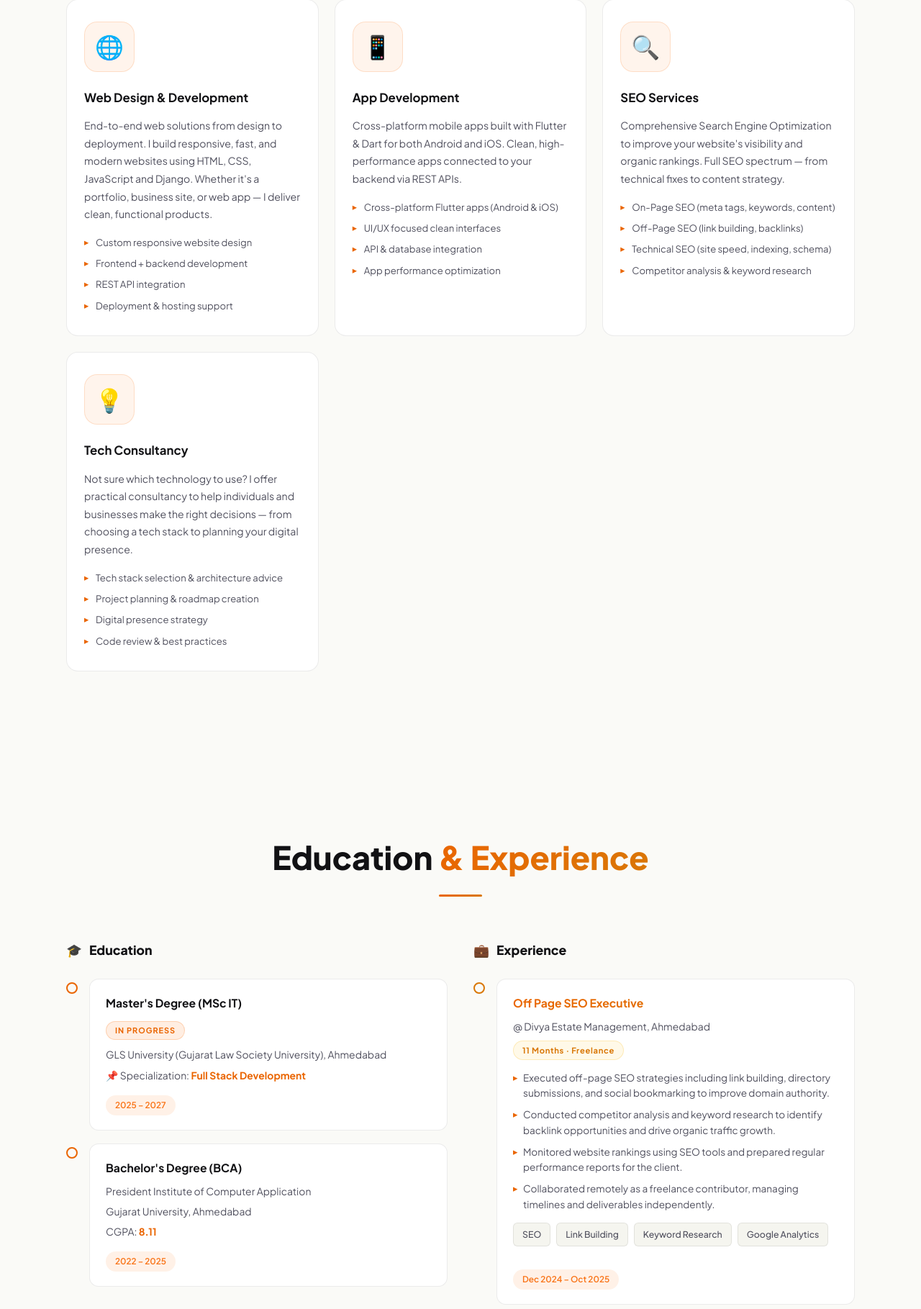
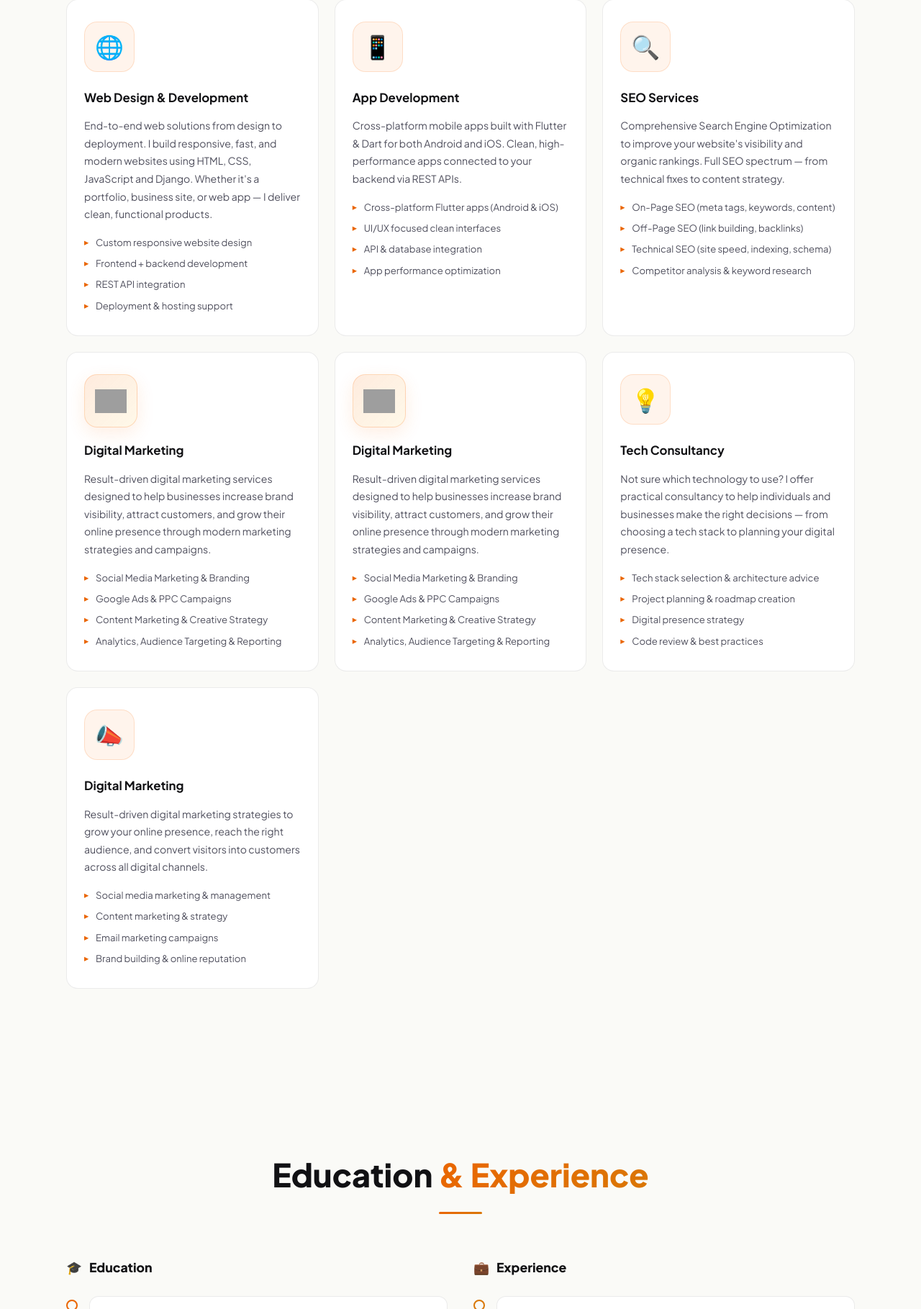
Before and after one commit to Rahilkoshti29/rahil-portfolio, a Django app: page / in a window 1280 px wide. Shown: the part 4681-6500 px from the top of the page at 72% size. Run offline with Django 5.2, Linux system fonts and the light colour scheme; grey boxes are pictures that could not be loaded.

Commit message:
DM service added

```diff
--- a/backend/portfolio_project/portfolio/templates/portfolio/index.html
+++ b/backend/portfolio_project/portfolio/templates/portfolio/index.html
@@ -348,6 +348,35 @@
       </div>
 
       <div class="srv-card reveal">
+        <div class="srv-icon dm-icon">
+          <img src="https://cdn-icons-png.flaticon.com/512/1055/1055687.png" alt="Digital Marketing">
+        </div>
+        <h3>Digital Marketing</h3>
+        <p>Result-driven digital marketing services designed to help businesses increase brand visibility, attract customers, and grow their online presence through modern marketing strategies and campaigns.</p>
+        <ul class="srv-list">
+          <li>Social Media Marketing &amp; Branding</li>
+          <li>Google Ads &amp; PPC Campaigns</li>
+          <li>Content Marketing &amp; Creative Strategy</li>
+          <li>Analytics, Audience Targeting &amp; Reporting</li>
+        </ul>
+      </div>
+
+
+      <div class="srv-card reveal">
+        <div class="srv-icon dm-icon">
+          <img src="https://cdn-icons-png.flaticon.com/512/1055/1055687.png" alt="Digital Marketing"/>
+        </div>
+        <h3>Digital Marketing</h3>
+        <p>Result-driven digital marketing services designed to help businesses increase brand visibility, attract customers, and grow their online presence through modern marketing strategies and campaigns.</p>
+        <ul class="srv-list">
+          <li>Social Media Marketing &amp; Branding</li>
+          <li>Google Ads &amp; PPC Campaigns</li>
+          <li>Content Marketing &amp; Creative Strategy</li>
+          <li>Analytics, Audience Targeting &amp; Reporting</li>
+        </ul>
+      </div>
+
+      <div class="srv-card reveal">
         <div class="srv-icon">💡</div>
         <h3>Tech Consultancy</h3>
         <p>Not sure which technology to use? I offer practical consultancy to help individuals and businesses make the right decisions — from choosing a tech stack to planning your digital presence.</p>
@@ -356,6 +385,18 @@
           <li>Project planning &amp; roadmap creation</li>
           <li>Digital presence strategy</li>
           <li>Code review &amp; best practices</li>
+        </ul>
+      </div>
+
+      <div class="srv-card reveal">
+        <div class="srv-icon">📣</div>
+        <h3>Digital Marketing</h3>
+        <p>Result-driven digital marketing strategies to grow your online presence, reach the right audience, and convert visitors into customers across all digital channels.</p>
+        <ul class="srv-list">
+          <li>Social media marketing &amp; management</li>
+          <li>Content marketing &amp; strategy</li>
+          <li>Email marketing campaigns</li>
+          <li>Brand building &amp; online reputation</li>
         </ul>
       </div>
 
```
